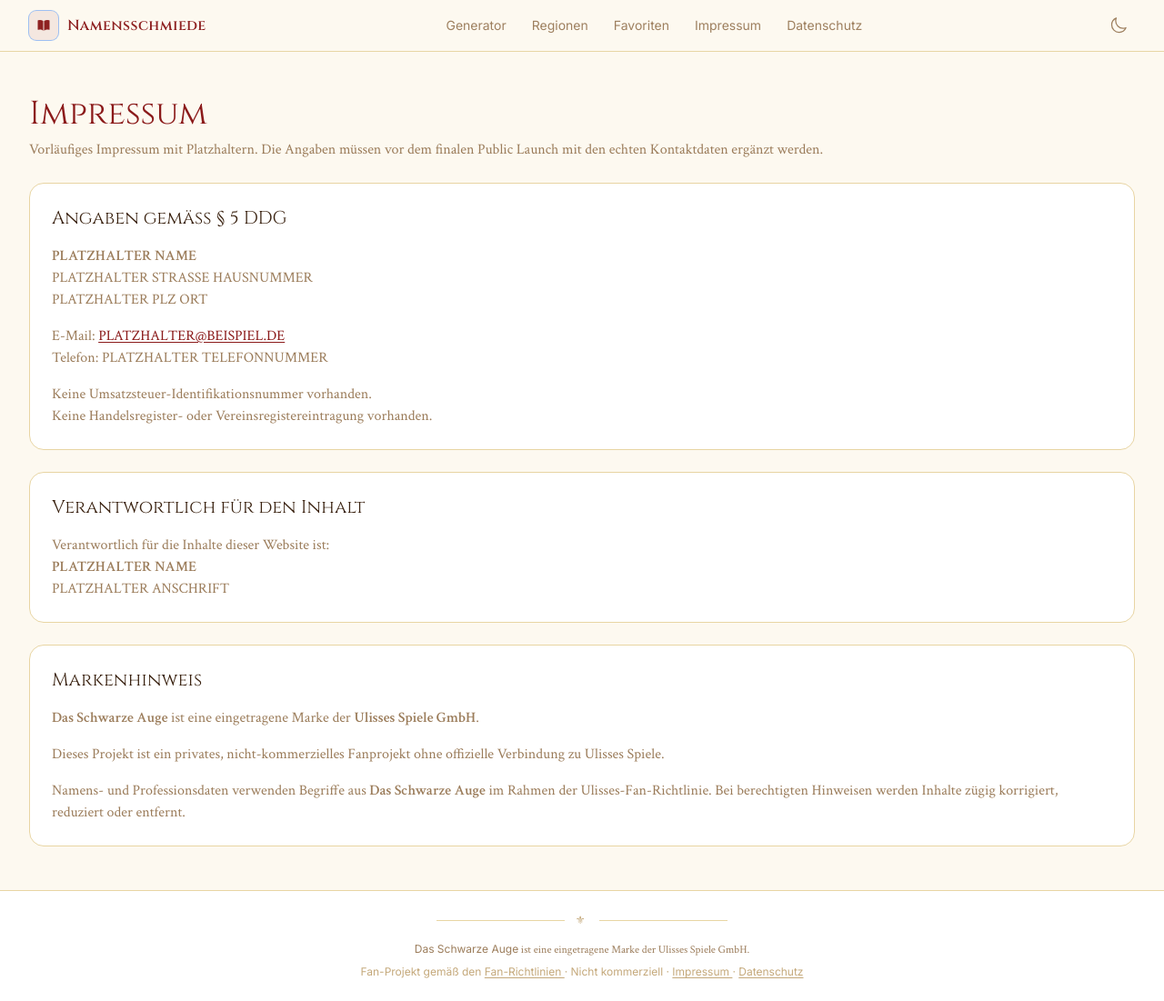
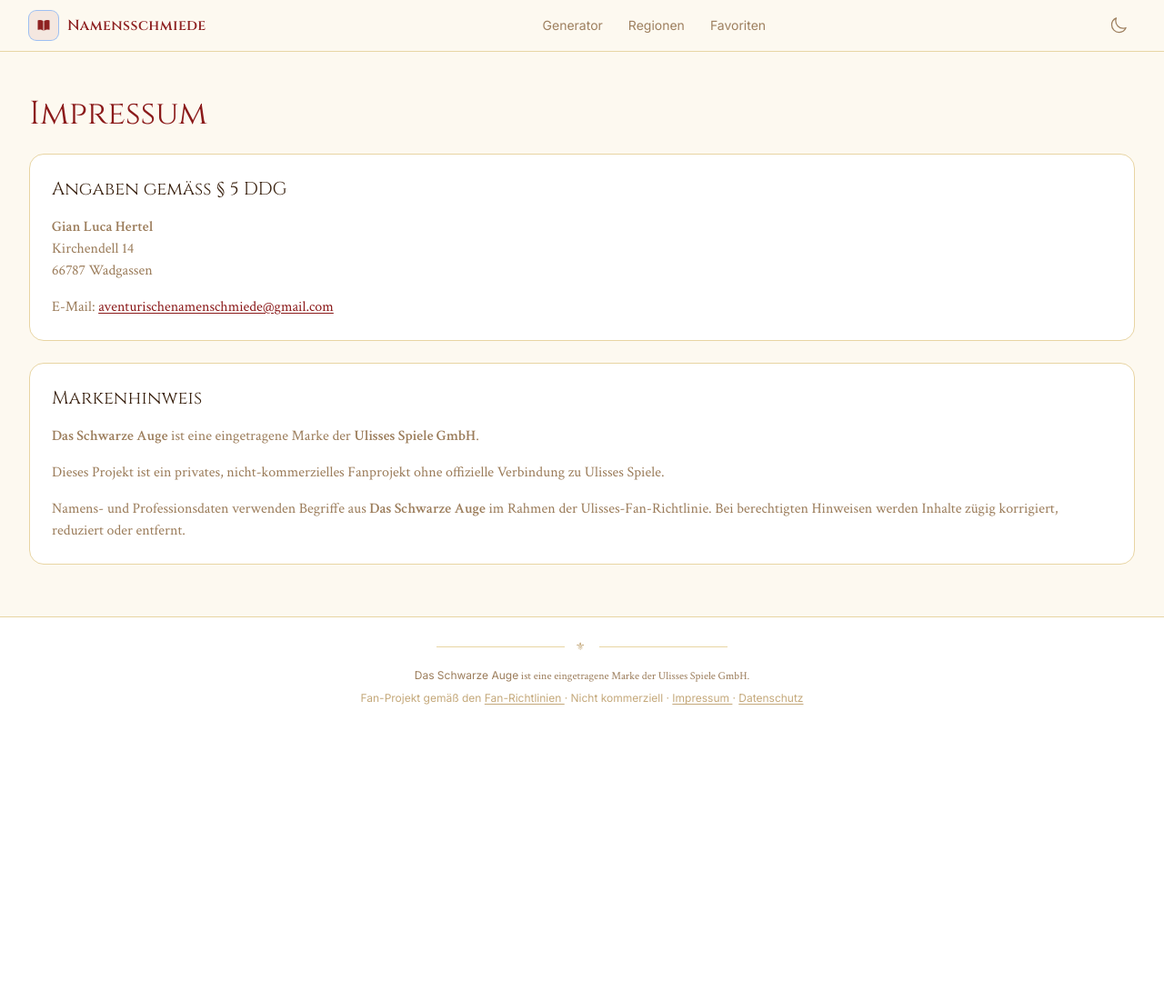
Before and after one commit to cmdhertel/Aventurische-Namensschmiede, a Python web app: template web/templates/rechtliches.html in a window 1280 px wide. Shown: the whole page at 91% size. After the commit the page ends 775 px from the top, so only its background shows below. Run offline with Jinja, Linux system fonts and the light colour scheme; the template is opened without the code that fills it, so the values that code supplies are empty; style sheets or scripts are compiled from the project's sources; some libraries are stand-ins or nearby versions.

Commit message:
web: finalize legal page content

```diff
--- a/web/templates/base.html
+++ b/web/templates/base.html
@@ -85,26 +85,6 @@
                   {% endif %}">
           Favoriten
         </a>
-        <a href="/rechtliches"
-           class="px-3 py-1.5 rounded-lg text-sm transition-colors duration-150"
-           style="font-family: 'Inter', system-ui, sans-serif;
-                  {% if '/rechtliches' in request.url.path %}
-                    background-color: var(--color-input-bg); color: var(--color-text);
-                  {% else %}
-                    color: var(--color-text-muted);
-                  {% endif %}">
-          Impressum
-        </a>
-        <a href="/datenschutz"
-           class="px-3 py-1.5 rounded-lg text-sm transition-colors duration-150"
-           style="font-family: 'Inter', system-ui, sans-serif;
-                  {% if '/datenschutz' in request.url.path %}
-                    background-color: var(--color-input-bg); color: var(--color-text);
-                  {% else %}
-                    color: var(--color-text-muted);
-                  {% endif %}">
-          Datenschutz
-        </a>
       </div>
 
       <!-- Theme toggle -->
--- a/web/templates/rechtliches.html
+++ b/web/templates/rechtliches.html
@@ -7,40 +7,21 @@
     <h1 class="font-display text-3xl sm:text-4xl" style="color: var(--color-accent);">
       Impressum
     </h1>
-    <p style="color: var(--color-text-muted);">
-      Vorläufiges Impressum mit Platzhaltern. Die Angaben müssen vor dem finalen Public Launch
-      mit den echten Kontaktdaten ergänzt werden.
-    </p>
   </header>
 
   <article class="rounded-2xl border p-5 sm:p-6 space-y-4"
            style="border-color: var(--color-divider); background-color: var(--color-surface);">
     <h2 class="font-display text-xl" style="color: var(--color-text);">Angaben gemäß § 5 DDG</h2>
     <p style="color: var(--color-text-muted);">
-      <strong>PLATZHALTER NAME</strong><br />
-      PLATZHALTER STRASSE HAUSNUMMER<br />
-      PLATZHALTER PLZ ORT
+      <strong>Gian Luca Hertel</strong><br />
+      Kirchendell 14<br />
+      66787 Wadgassen
     </p>
     <p style="color: var(--color-text-muted);">
       E-Mail:
-      <a class="underline underline-offset-2" style="color: var(--color-accent);" href="mailto:PLATZHALTER@BEISPIEL.DE">
-        PLATZHALTER@BEISPIEL.DE
-      </a><br />
-      Telefon: PLATZHALTER TELEFONNUMMER
-    </p>
-    <p style="color: var(--color-text-muted);">
-      Keine Umsatzsteuer-Identifikationsnummer vorhanden.<br />
-      Keine Handelsregister- oder Vereinsregistereintragung vorhanden.
-    </p>
-  </article>
-
-  <article class="rounded-2xl border p-5 sm:p-6 space-y-4"
-           style="border-color: var(--color-divider); background-color: var(--color-surface);">
-    <h2 class="font-display text-xl" style="color: var(--color-text);">Verantwortlich für den Inhalt</h2>
-    <p style="color: var(--color-text-muted);">
-      Verantwortlich für die Inhalte dieser Website ist:<br />
-      <strong>PLATZHALTER NAME</strong><br />
-      PLATZHALTER ANSCHRIFT
+      <a class="underline underline-offset-2" style="color: var(--color-accent);" href="mailto:aventurischenamenschmiede@gmail.com">
+        aventurischenamenschmiede@gmail.com
+      </a>
     </p>
   </article>
 
```
Also changed, not shown: tests/test_web_app_features.py (+2 -1 lines), web/templates/datenschutz.html (+9 -8 lines).
